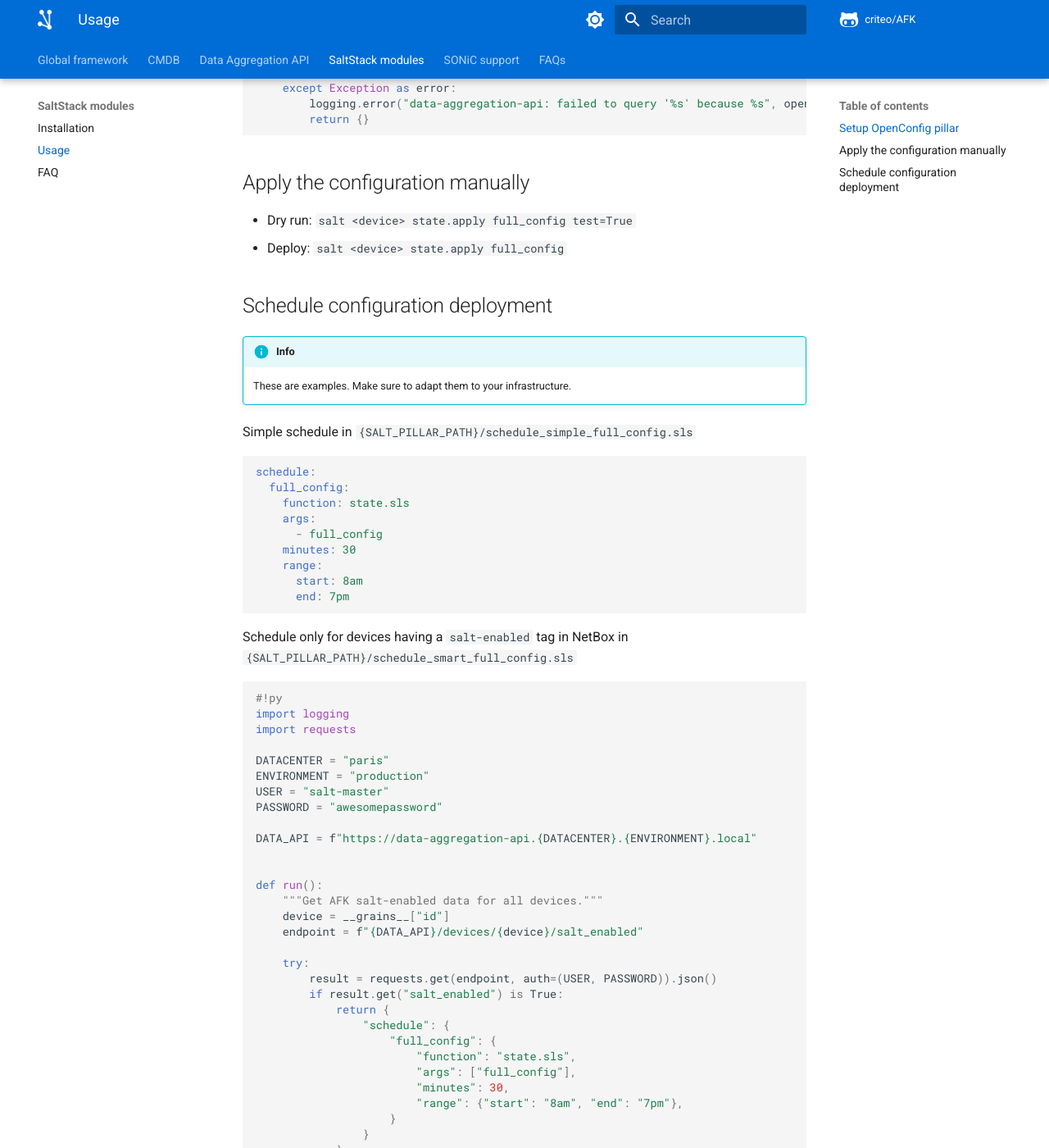
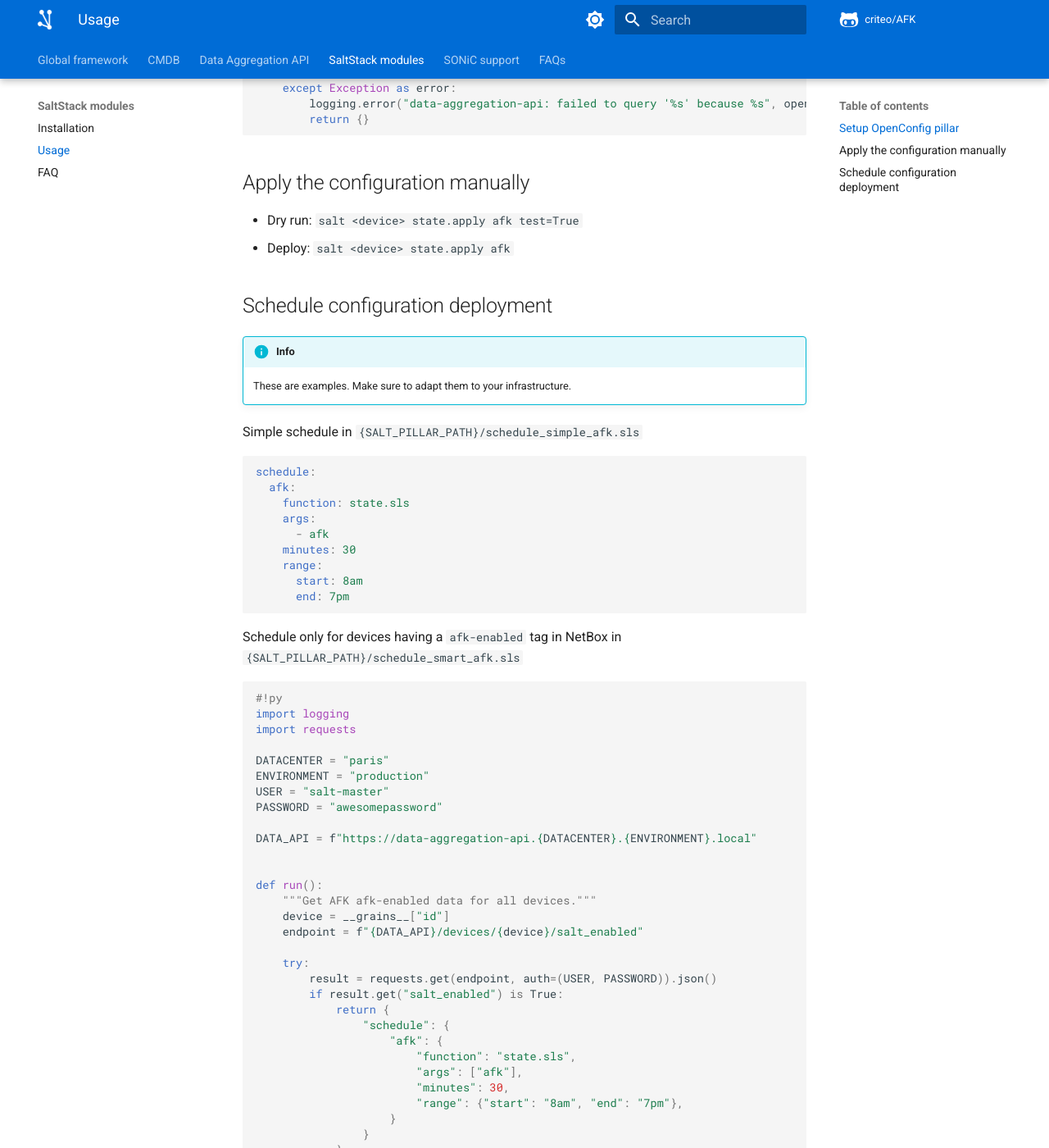
Before and after one commit to criteo/AFK, an MkDocs documentation site: the page built from docs/docs/SaltStack-modules/usage.md, in a window 1280 px wide and 1400 px high, scrolled down 681 px. Shown: the whole window at 82% size. Built offline with MkDocs 1.6.1 and Material for MkDocs 9.7.7, drawn with Linux system fonts in a browser that asks for light colours; comment, search, counter and statistics services are not loaded.

Commit message:
docs: salt-enabled and full_config renaming (#11)
now afk-enabled and afk

````diff
--- a/docs/docs/SaltStack-modules/usage.md
+++ b/docs/docs/SaltStack-modules/usage.md
@@ -34,8 +34,8 @@ def run():
 
 ## Apply the configuration manually
 
-* Dry run: `salt <device> state.apply full_config test=True`
-* Deploy: `salt <device> state.apply full_config`
+* Dry run: `salt <device> state.apply afk test=True`
+* Deploy: `salt <device> state.apply afk`
 
 ## Schedule configuration deployment
 
@@ -43,21 +43,21 @@ def run():
 
     These are examples. Make sure to adapt them to your infrastructure.
 
-Simple schedule in `{SALT_PILLAR_PATH}/schedule_simple_full_config.sls`
+Simple schedule in `{SALT_PILLAR_PATH}/schedule_simple_afk.sls`
 
 ```yaml
 schedule:
-  full_config:
+  afk:
     function: state.sls
     args:
-      - full_config
+      - afk
     minutes: 30
     range:
       start: 8am
       end: 7pm
 ```
 
-Schedule only for devices having a `salt-enabled` tag in NetBox in `{SALT_PILLAR_PATH}/schedule_smart_full_config.sls`
+Schedule only for devices having a `afk-enabled` tag in NetBox in `{SALT_PILLAR_PATH}/schedule_smart_afk.sls`
 
 ```py
 #!py
@@ -73,7 +73,7 @@ DATA_API = f"https://data-aggregation-api.{DATACENTER}.{ENVIRONMENT}.local"
 
 
 def run():
-    """Get AFK salt-enabled data for all devices."""
+    """Get AFK afk-enabled data for all devices."""
     device = __grains__["id"]
     endpoint = f"{DATA_API}/devices/{device}/salt_enabled"
 
@@ -82,9 +82,9 @@ def run():
         if result.get("salt_enabled") is True:
             return {
                 "schedule": {
-                    "full_config": {
+                    "afk": {
                         "function": "state.sls",
-                        "args": ["full_config"],
+                        "args": ["afk"],
                         "minutes": 30,
                         "range": {"start": "8am", "end": "7pm"},
                     }
````
Also changed, not shown: docs/docs/provisioning.md (+1 -1 lines).
